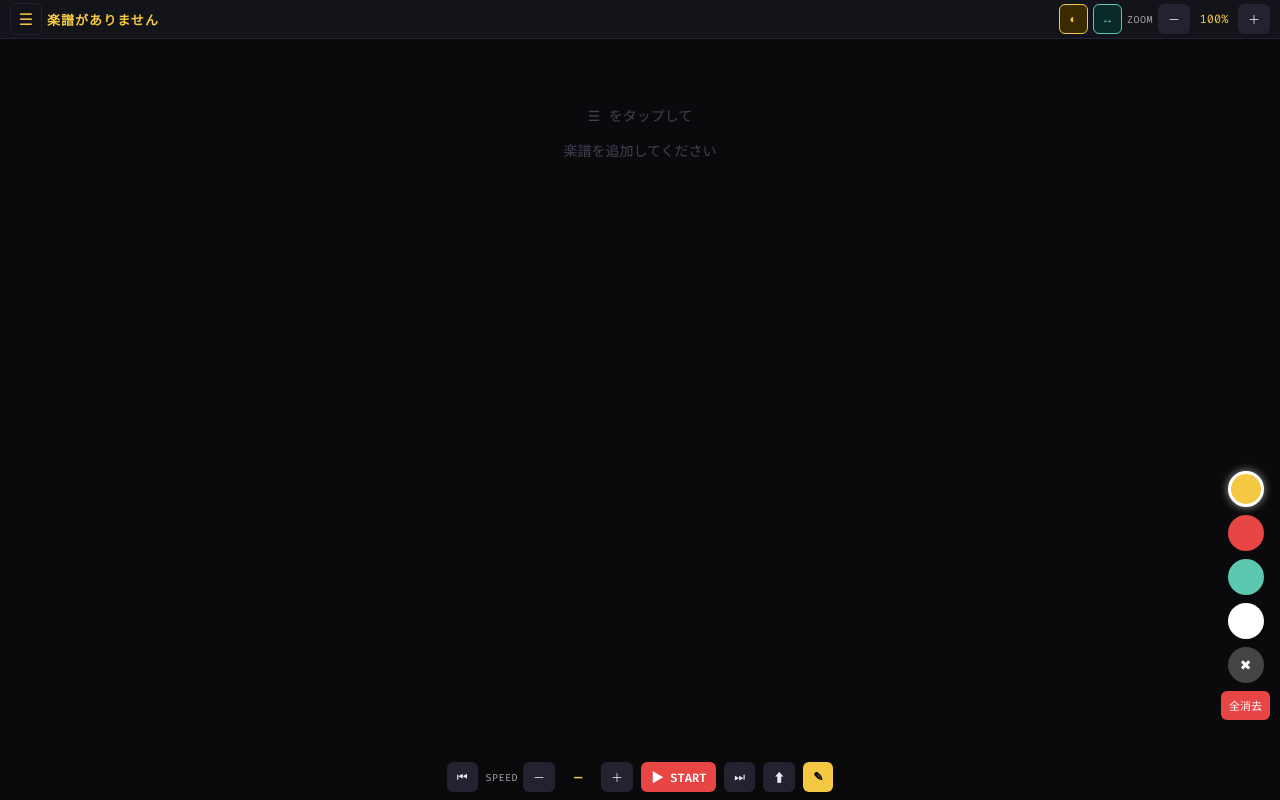
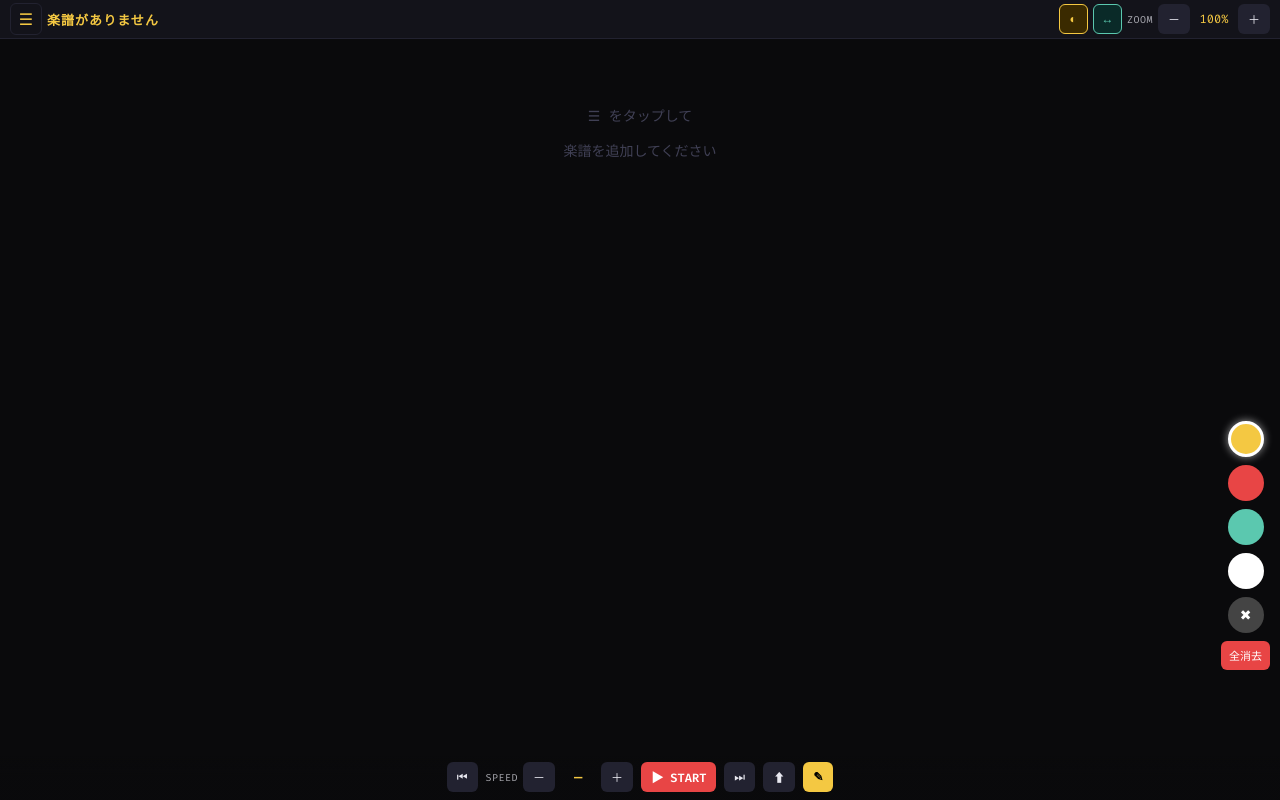
Before and after one commit to satoshi335-spec/image-scroll, a plain HTML site: page index.html in a window 1280 px wide. Both pictures are taken after a click on the button "手書きマーカー". Drawn offline with nearby package versions, Linux system fonts and the light colour scheme.

Commit message:
Update index.html

```diff
--- a/index.html
+++ b/index.html
@@ -38,7 +38,7 @@ body{background:var(--bg);color:var(--lyric);font-family:'Fira Code',monospace;d
 #scroll-content img{display:block;margin-bottom:2px;width:100%}
 
 /* OVERLAY */
-#overlay{position:fixed;bottom:0;left:0;right:0;background:linear-gradient(transparent,var(--ui) 45%);padding:18px 14px 14px;display:flex;justify-content:center;align-items:center;gap:10px;pointer-events:none;flex-wrap:wrap}
+#overlay{position:fixed;bottom:0;left:0;right:0;background:linear-gradient(transparent,var(--ui) 45%);padding:18px 14px 14px;display:flex;justify-content:center;align-items:center;gap:10px;pointer-events:none;flex-wrap:wrap;z-index:20}
 #overlay>*{pointer-events:all;touch-action:manipulation}
 .ctrl-group{display:flex;align-items:center;gap:5px;flex-shrink:0}
 .ctrl-label{font-size:10px;color:var(--lyric);opacity:.7;letter-spacing:.05em;text-transform:uppercase}
@@ -81,7 +81,7 @@ input[type=file]{display:none}
 /* 手書きモード */
 #draw-btn.on{background:var(--gold);color:#000;font-weight:700}
 body.draw-mode #scroll-wrap{cursor:crosshair}
-#draw-toolbar{display:none;position:fixed;bottom:80px;right:10px;z-index:300;flex-direction:column;gap:8px;pointer-events:all;align-items:center}
+#draw-toolbar{display:none;position:fixed;bottom:130px;right:10px;z-index:400;flex-direction:column;gap:8px;pointer-events:all;align-items:center}
 #draw-toolbar.on{display:flex}
 .color-btn{width:36px;height:36px;border-radius:50%;border:3px solid transparent;cursor:pointer;touch-action:manipulation;flex-shrink:0}
 .color-btn.active{border-color:#fff;box-shadow:0 0 8px rgba(255,255,255,0.6)}
@@ -118,7 +118,7 @@ body.draw-mode #scroll-wrap{cursor:crosshair}
   <div id="scroll-content">
     <div id="empty-msg" class="on">&#9776; をタップして<br>楽譜を追加してください</div>
   </div>
-  <canvas id="draw-canvas" style="position:absolute;top:0;left:0;width:100%;height:100%;pointer-events:none;z-index:5"></canvas>
+  <canvas id="draw-canvas" style="position:absolute;top:0;left:0;width:100%;height:100%;pointer-events:none;z-index:5;touch-action:none"></canvas>
 </div>
 
 <div id="overlay">
@@ -504,11 +504,13 @@ function toggleDrawMode(){
   drawMode=!drawMode;
   var btn=document.getElementById('draw-btn');
   var toolbar=document.getElementById('draw-toolbar');
+  var canvas=document.getElementById('draw-canvas');
   btn.classList.toggle('on',drawMode);
   toolbar.classList.toggle('on',drawMode);
   document.body.classList.toggle('draw-mode',drawMode);
-  var canvas=document.getElementById('draw-canvas');
+  // ドローモード時: キャンバスはz-index:15（overlayの下、scroll-contentの上）
   canvas.style.pointerEvents=drawMode?'all':'none';
+  canvas.style.zIndex=drawMode?'15':'5';
   if(drawMode) resizeCanvas();
 }
 
```
